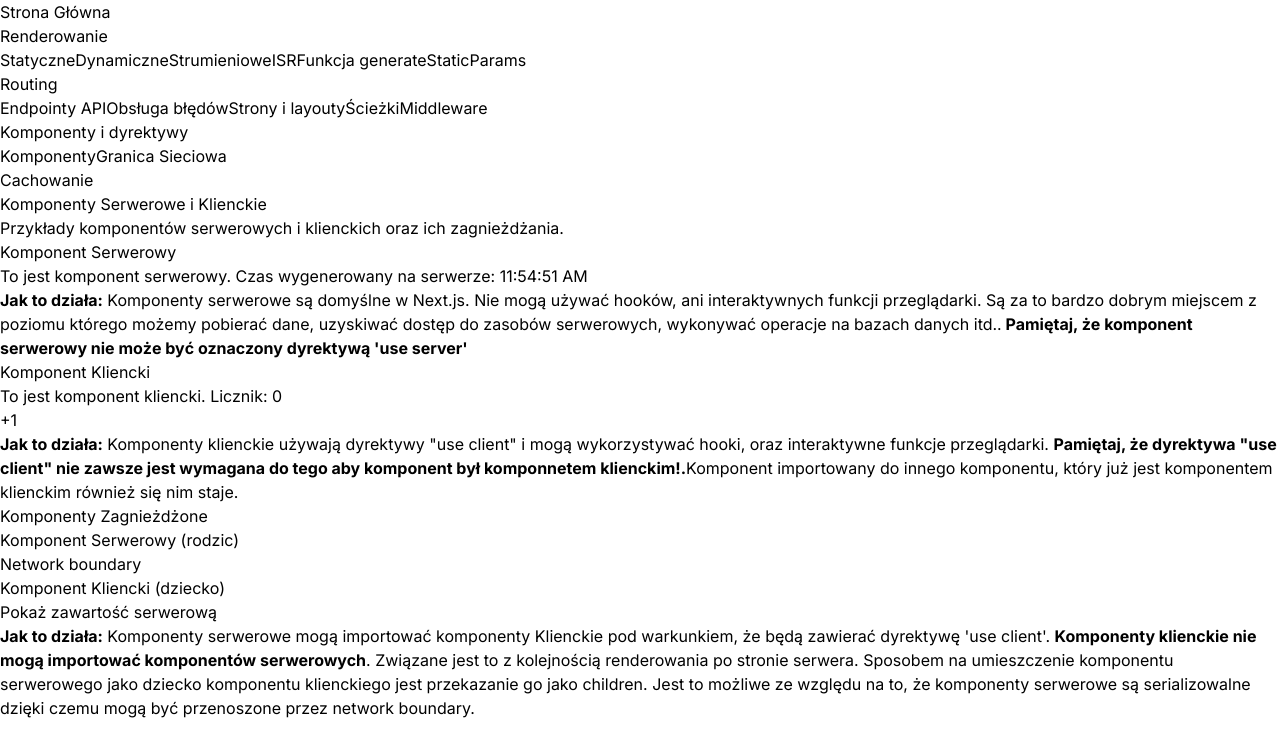
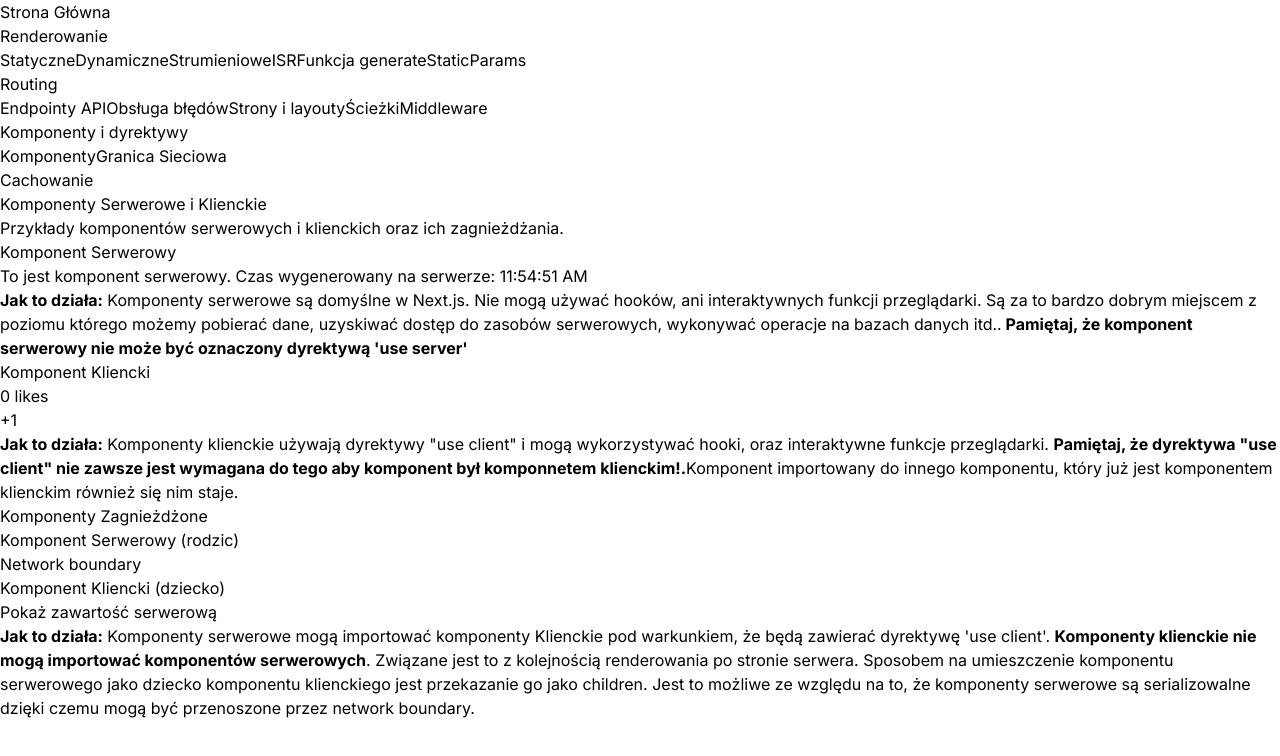
Before and after one commit to Regnar110/prezentacja-tme, a Next.js app: page /components in a window 1280 px wide. Shown: the top 756 px of the page. Built offline with nearby package versions, Linux system fonts and the light colour scheme.

Commit message:
Small counter change

```diff
--- a/components/examples/client-component.tsx
+++ b/components/examples/client-component.tsx
@@ -8,9 +8,9 @@
   return (
     <div className="space-y-4">
       <div>
-        <p className="mb-4">To jest komponent kliencki. Licznik: {count}</p>
+        <p className="mb-4">{`${count} likes`}</p>
         <button
-          onClick={() => setCount(count + 1)}
+          onClick={() => setCount(curr => curr + 1)}
           className="bg-primary text-white px-4 py-2 rounded-md hover:bg-primary/90"
         >
           +1
```
